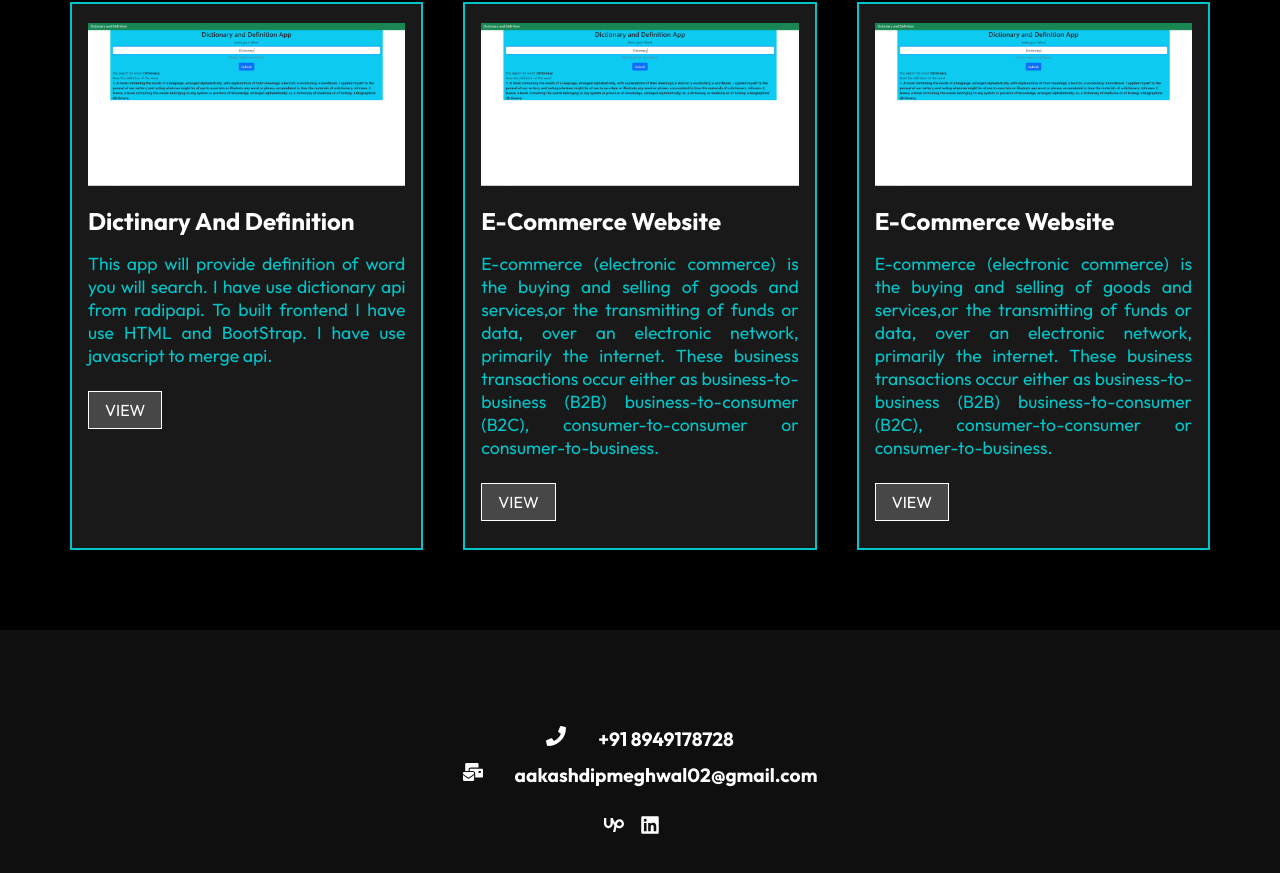
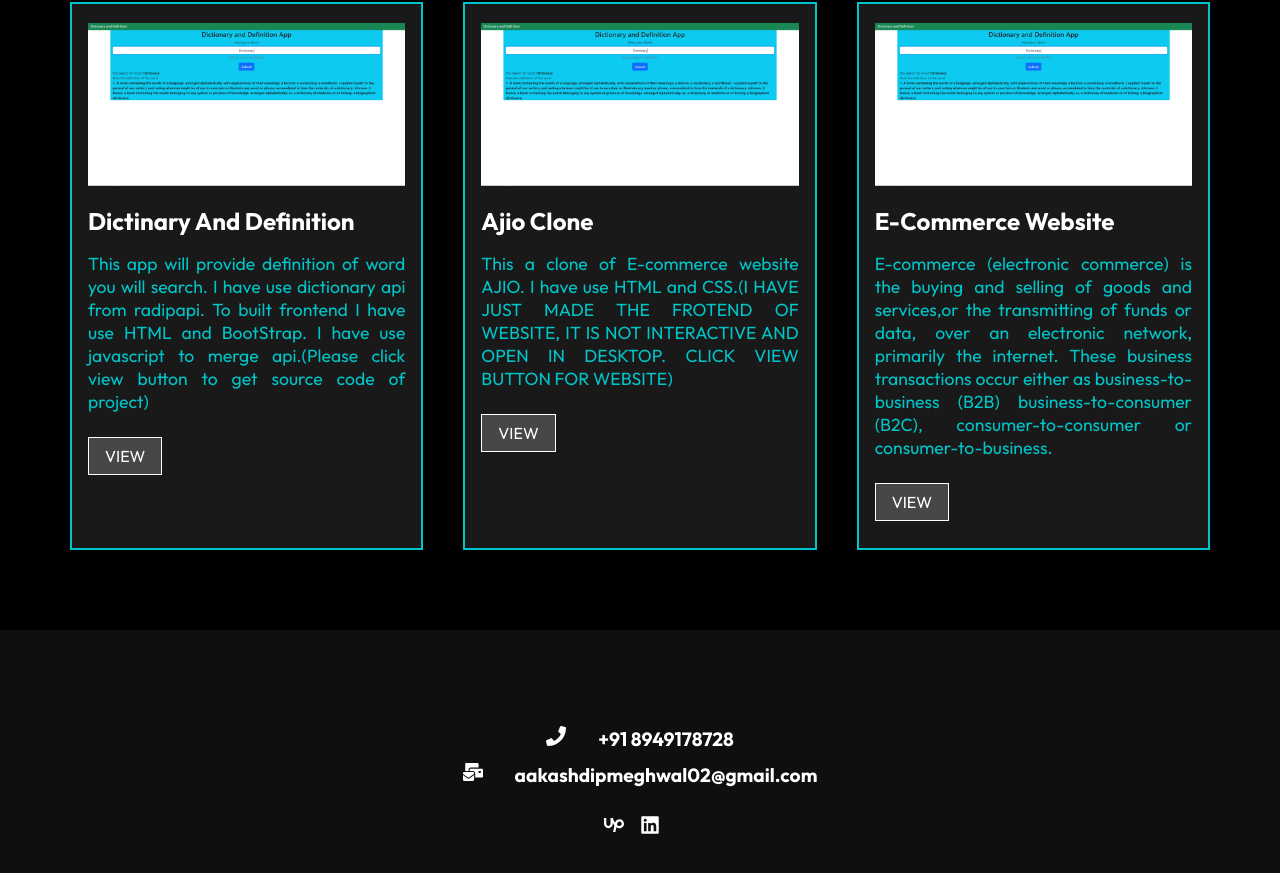
Before and after one commit to Aakasdeep02/aakashdipprotfolio, a React (Create React App) app: page / in a window 1280 px wide. Shown: the part 934-1807 px from the top of the page. Built offline with nearby package versions, Linux system fonts and the light colour scheme; a web font is replaced by a local one.

Commit message:
ADD PROJECTS

```diff
--- a/src/components/WorkCardData.js
+++ b/src/components/WorkCardData.js
@@ -5,14 +5,14 @@ const ProjectCardData = [
     {
         imgsrc: pro1,
         title: "Dictinary And Definition",
-        text: "This app will provide definition of word you will search. I have use dictionary api from radipapi. To built frontend I have use HTML and BootStrap. I have use javascript to merge api.",
-        view: "url.com",
+        text: "This app will provide definition of word you will search. I have use dictionary api from radipapi. To built frontend I have use HTML and BootStrap. I have use javascript to merge api.(Please click view button to get source code of project)",
+        view: "https://drive.google.com/drive/folders/15bkmrbvu9ErRWvusA9s3QM7kCpDpmpvP?usp=share_link",
     },
     {
         imgsrc: pro1,
-        title: "E-Commerce Website",
-        text: "E-commerce (electronic commerce) is the buying and selling of goods and services,or the transmitting of funds or data, over an electronic network, primarily the internet. These business transactions occur either as business-to-business (B2B) business-to-consumer (B2C), consumer-to-consumer or consumer-to-business.",
-        view: "url.com",
+        title: "Ajio Clone",
+        text: "This a clone of E-commerce website AJIO. I have use HTML and CSS.(I HAVE JUST MADE THE FROTEND OF WEBSITE, IT IS NOT INTERACTIVE AND OPEN IN DESKTOP. CLICK VIEW BUTTON FOR WEBSITE)",
+        view: "https://ajio-clone-aakasdeep.netlify.app/",
     },
     {
         imgsrc: pro1,
```
